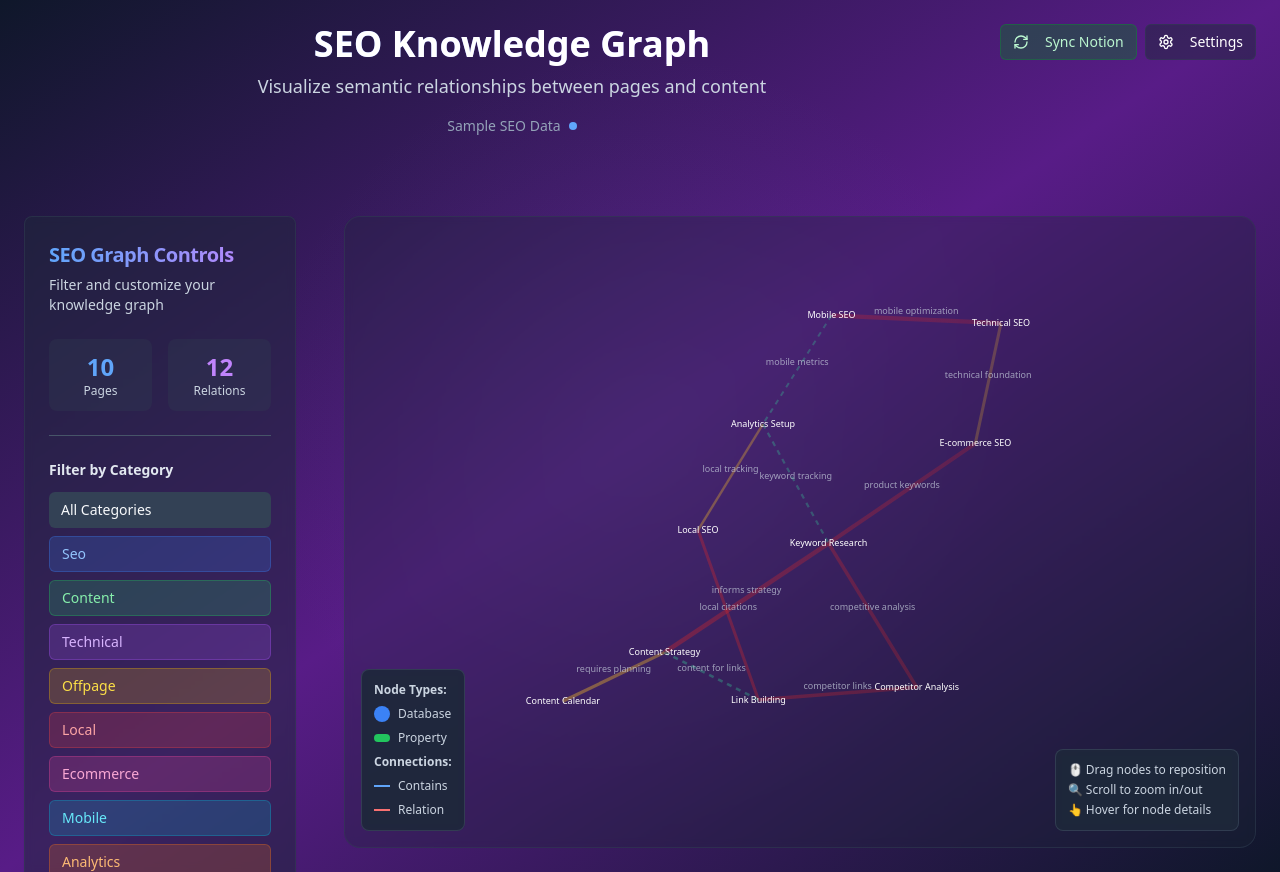
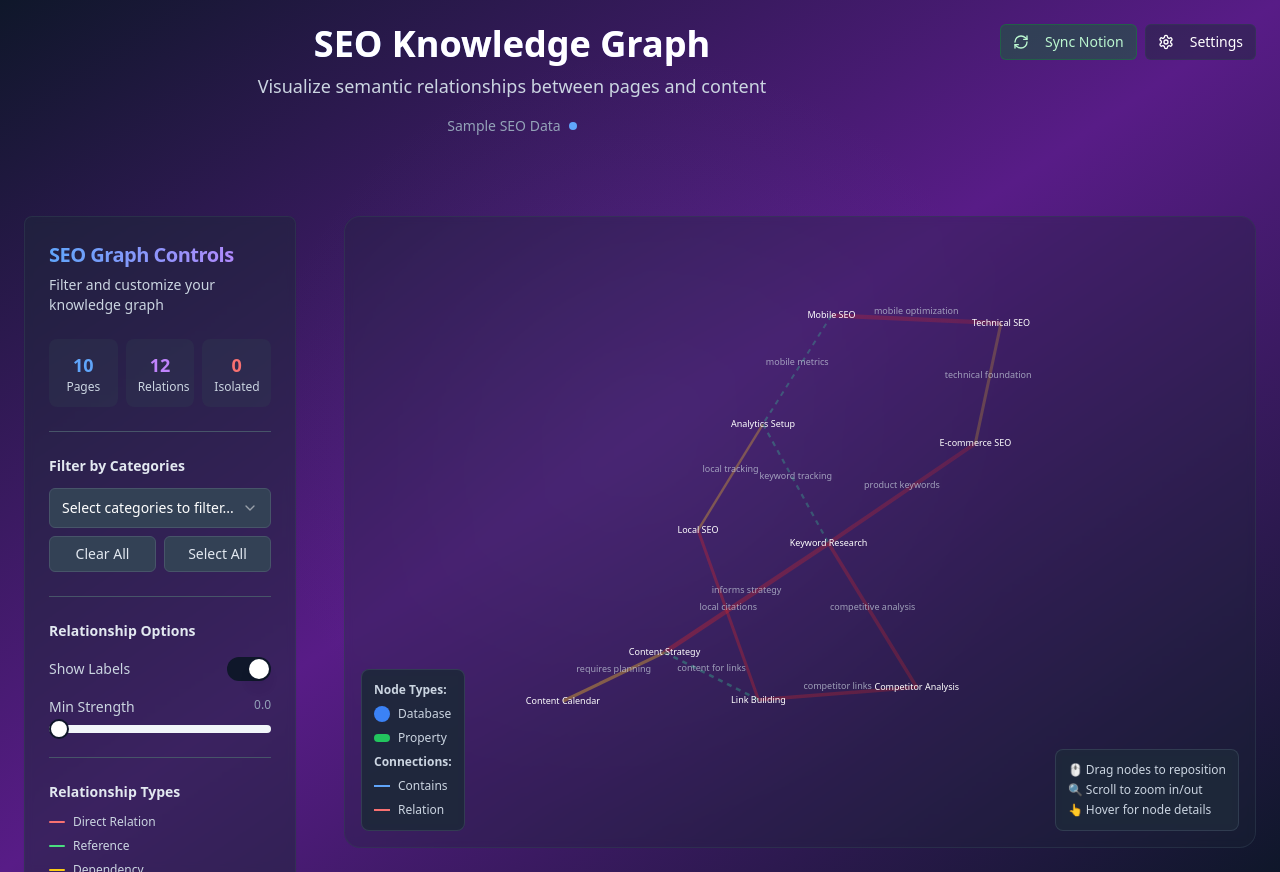
Before and after one commit to ai-agents-strategy/notion-knowledge-lens, a React (Vite) app: page / in a window 1280 px wide. Built offline with nearby package versions, Linux system fonts and the light colour scheme.

Commit message:
Refactor: Implement multi-select for category filter
Implement a multi-select component for the category filter in the control panel to allow users to filter for pages without edges.

```diff
--- a/src/components/ControlPanel.tsx
+++ b/src/components/ControlPanel.tsx
@@ -5,22 +5,25 @@ import { Badge } from "@/components/ui/badge";
 import { Switch } from "@/components/ui/switch";
 import { Slider } from "@/components/ui/slider";
 import { Separator } from "@/components/ui/separator";
+import { Select, SelectContent, SelectItem, SelectTrigger, SelectValue } from "@/components/ui/select";
+import { X } from "lucide-react";
 
 interface ControlPanelProps {
   categories: string[];
-  selectedCategory: string | null;
-  onCategoryChange: (category: string | null) => void;
+  selectedCategories: string[];
+  onCategoryChange: (categories: string[]) => void;
   showConnectionLabels: boolean;
   onShowLabelsChange: (show: boolean) => void;
   connectionStrengthFilter: number;
   onConnectionStrengthChange: (strength: number) => void;
   nodeCount: number;
   connectionCount: number;
+  isolatedNodeCount: number;
 }
 
 export const ControlPanel = ({
   categories,
-  selectedCategory,
+  selectedCategories,
   onCategoryChange,
   showConnectionLabels,
   onShowLabelsChange,
@@ -28,6 +31,7 @@ export const ControlPanel = ({
   onConnectionStrengthChange,
   nodeCount,
   connectionCount,
+  isolatedNodeCount,
 }: ControlPanelProps) => {
   const categoryColors: Record<string, string> = {
     seo: "bg-blue-500/20 text-blue-300 border-blue-500/30",
@@ -48,6 +52,18 @@ export const ControlPanel = ({
     creativity: "bg-pink-500/20 text-pink-300 border-pink-500/30",
   };
 
+  const handleCategoryToggle = (category: string) => {
+    if (selectedCategories.includes(category)) {
+      onCategoryChange(selectedCategories.filter(c => c !== category));
+    } else {
+      onCategoryChange([...selectedCategories, category]);
+    }
+  };
+
+  const handleRemoveCategory = (category: string) => {
+    onCategoryChange(selectedCategories.filter(c => c !== category));
+  };
+
   return (
     <Card className="bg-slate-800/50 backdrop-blur-sm border-slate-700/50 text-white h-fit">
       <CardHeader>
@@ -61,14 +77,18 @@ export const ControlPanel = ({
 
       <CardContent className="space-y-6">
         {/* Stats */}
-        <div className="grid grid-cols-2 gap-4">
+        <div className="grid grid-cols-3 gap-2">
           <div className="bg-slate-700/30 rounded-lg p-3 text-center">
-            <div className="text-2xl font-bold text-blue-400">{nodeCount}</div>
+            <div className="text-lg font-bold text-blue-400">{nodeCount}</div>
             <div className="text-xs text-slate-300">Pages</div>
           </div>
           <div className="bg-slate-700/30 rounded-lg p-3 text-center">
-            <div className="text-2xl font-bold text-purple-400">{connectionCount}</div>
+            <div className="text-lg font-bold text-purple-400">{connectionCount}</div>
             <div className="text-xs text-slate-300">Relations</div>
+          </div>
+          <div className="bg-slate-700/30 rounded-lg p-3 text-center">
+            <div className="text-lg font-bold text-red-400">{isolatedNodeCount}</div>
+            <div className="text-xs text-slate-300">Isolated</div>
           </div>
         </div>
 
@@ -76,29 +96,68 @@ export const ControlPanel = ({
 
         {/* Category Filter */}
         <div>
-          <h3 className="text-sm font-semibold mb-3 text-slate-200">Filter by Category</h3>
-          <div className="space-y-2">
+          <h3 className="text-sm font-semibold mb-3 text-slate-200">Filter by Categories</h3>
+
+          {/* Selected Categories */}
+          {selectedCategories.length > 0 && (
+            <div className="flex flex-wrap gap-2 mb-3">
+              {selectedCategories.map((category) => (
+                <Badge
+                  key={category}
+                  variant="outline"
+                  className={`capitalize ${
+                    categoryColors[category] || "bg-gray-500/20 text-gray-300 border-gray-500/30"
+                  }`}
+                >
+                  {category}
+                  <button
+                    onClick={() => handleRemoveCategory(category)}
+                    className="ml-1 hover:bg-white/20 rounded-full p-0.5"
+                  >
+                    <X className="h-3 w-3" />
+                  </button>
+                </Badge>
+              ))}
+            </div>
+          )}
+
+          {/* Category Selector */}
+          <Select onValueChange={handleCategoryToggle}>
+            <SelectTrigger className="bg-slate-700 border-slate-600 text-white">
+              <SelectValue placeholder="Select categories to filter..." />
+            </SelectTrigger>
+            <SelectContent className="bg-slate-700 border-slate-600 text-white z-50">
+              {categories.map((category) => (
+                <SelectItem
+                  key={category}
+                  value={category}
+                  className="capitalize hover:bg-slate-600 focus:bg-slate-600"
+                  disabled={selectedCategories.includes(category)}
+                >
+                  {category}
+                </SelectItem>
+              ))}
+            </SelectContent>
+          </Select>
+
+          {/* Quick Actions */}
+          <div className="flex gap-2 mt-2">
             <Button
-              variant={selectedCategory === null ? "default" : "outline"}
+              variant="outline"
               size="sm"
-              onClick={() => onCategoryChange(null)}
-              className="w-full justify-start bg-slate-700 hover:bg-slate-600 border-slate-600"
+              onClick={() => onCategoryChange([])}
+              className="flex-1 bg-slate-700 hover:bg-slate-600 border-slate-600 text-slate-200"
             >
-              All Categories
+              Clear All
             </Button>
-            {categories.map((category) => (
-              <Button
-                key={category}
-                variant={selectedCategory === category ? "default" : "outline"}
-                size="sm"
-                onClick={() => onCategoryChange(category)}
-                className={`w-full justify-start capitalize ${
-                  categoryColors[category] || "bg-gray-500/20 text-gray-300 border-gray-500/30"
-                }`}
-              >
-                {category}
-              </Button>
-            ))}
+            <Button
+              variant="outline"
+              size="sm"
+              onClick={() => onCategoryChange(categories)}
+              className="flex-1 bg-slate-700 hover:bg-slate-600 border-slate-600 text-slate-200"
+            >
+              Select All
+            </Button>
           </div>
         </div>
 
@@ -158,7 +217,7 @@ export const ControlPanel = ({
           variant="outline"
           size="sm"
           onClick={() => {
-            onCategoryChange(null);
+            onCategoryChange([]);
             onConnectionStrengthChange(0);
             onShowLabelsChange(true);
           }}
--- a/src/pages/Index.tsx
+++ b/src/pages/Index.tsx
@@ -56,7 +56,7 @@ const sampleConnections: DatabaseConnection[] = [
 ];
 
 const Index = () => {
-  const [selectedCategory, setSelectedCategory] = useState<string | null>(null);
+  const [selectedCategories, setSelectedCategories] = useState<string[]>([]);
   const [showConnectionLabels, setShowConnectionLabels] = useState(true);
   const [connectionStrengthFilter, setConnectionStrengthFilter] = useState(0);
   const [isRealData, setIsRealData] = useState(false);
@@ -197,15 +197,24 @@ const Index = () => {
   const currentNodes = isRealData && realNodes.length > 0 ? realNodes : sampleNodes;
   const currentConnections = isRealData && realConnections.length > 0 ? realConnections : sampleConnections;
 
-  const filteredNodes = selectedCategory
-    ? currentNodes.filter(node => node.category === selectedCategory)
+  // Filter nodes by selected categories (if any selected)
+  const filteredNodes = selectedCategories.length > 0
+    ? currentNodes.filter(node => selectedCategories.includes(node.category))
     : currentNodes;
 
+  // Filter connections to only show those between visible nodes
   const filteredConnections = currentConnections.filter(conn => {
     const sourceExists = filteredNodes.some(node => node.id === conn.source);
     const targetExists = filteredNodes.some(node => node.id === conn.target);
     return sourceExists && targetExists && conn.strength >= connectionStrengthFilter;
   });
+
+  // Calculate isolated nodes (nodes without any connections)
+  const connectedNodeIds = new Set([
+    ...filteredConnections.map(conn => conn.source),
+    ...filteredConnections.map(conn => conn.target)
+  ]);
+  const isolatedNodeCount = filteredNodes.filter(node => !connectedNodeIds.has(node.id)).length;
 
   return (
     <div className="min-h-screen bg-gradient-to-br from-slate-900 via-purple-900 to-slate-900 relative overflow-hidden">
@@ -275,14 +284,15 @@ const Index = () => {
         <div className="lg:w-80 p-6">
           <ControlPanel
             categories={Array.from(new Set(currentNodes.map(node => node.category)))}
-            selectedCategory={selectedCategory}
-            onCategoryChange={setSelectedCategory}
+            selectedCategories={selectedCategories}
+            onCategoryChange={setSelectedCategories}
             showConnectionLabels={showConnectionLabels}
             onShowLabelsChange={setShowConnectionLabels}
             connectionStrengthFilter={connectionStrengthFilter}
             onConnectionStrengthChange={setConnectionStrengthFilter}
             nodeCount={filteredNodes.length}
             connectionCount={filteredConnections.length}
+            isolatedNodeCount={isolatedNodeCount}
           />
         </div>
 
```
